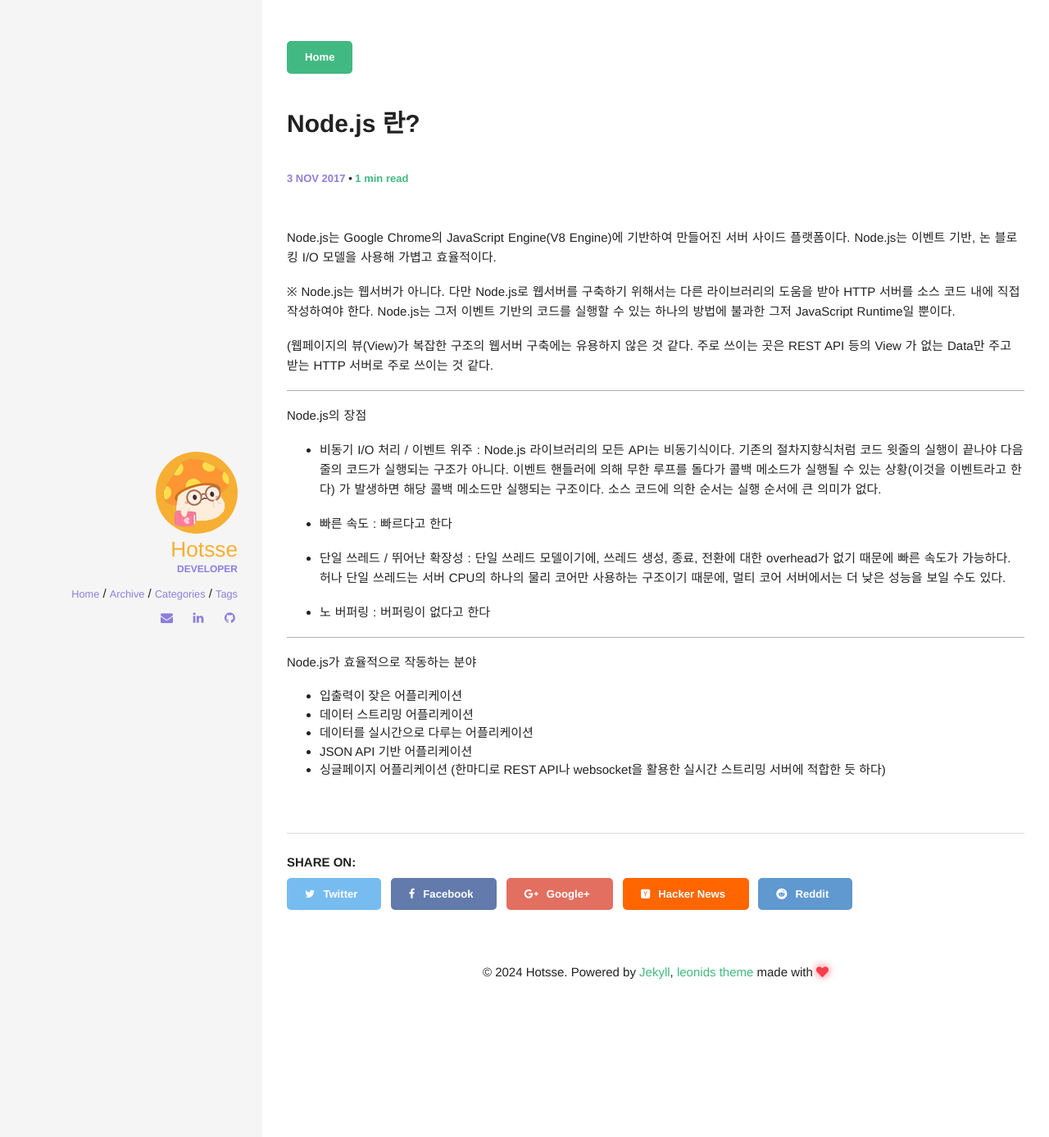
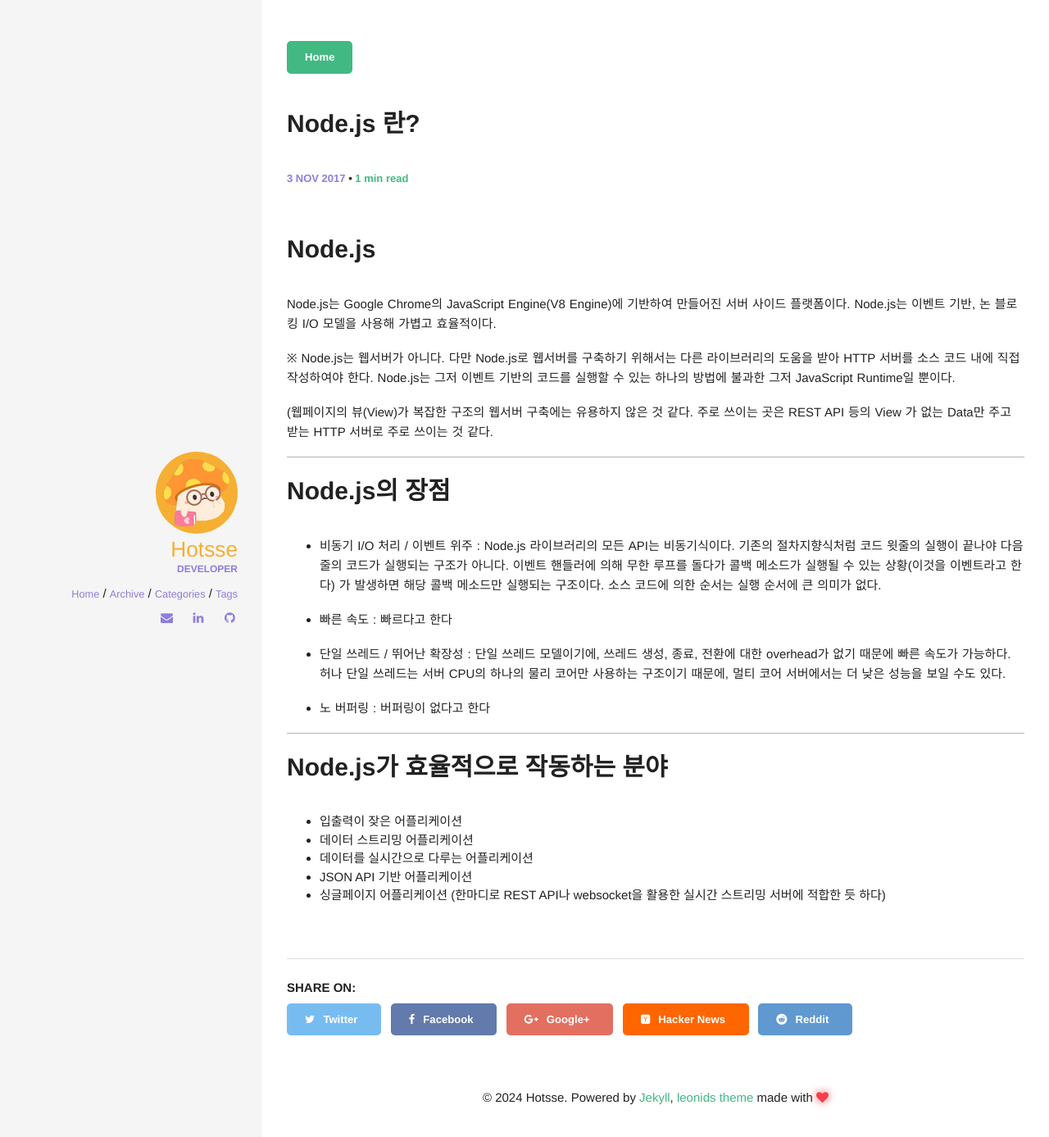
Before and after one commit to Hotsse/hotsse.github.io, a Jekyll site: the page built from _posts/2017-11-03-Node.js 란.md, in a window 1280 px wide. Shown: the top 1387 px of the page at 82% size. Built offline with Jekyll 4.4.1, drawn with Linux system fonts in a browser that asks for light colours; comment, search, counter and statistics services are not loaded.

Commit message:
Update 2017-11-03-Node.js 란.md

```diff
--- a/_posts/2017-11-03-Node.js 란.md
+++ b/_posts/2017-11-03-Node.js 란.md
@@ -4,6 +4,8 @@ title: Node.js 란?
 categories: [Node.js]
 comments: true
 ---
+
+# Node.js
 
 Node.js는 Google Chrome의 JavaScript Engine(V8 Engine)에 기반하여 만들어진 서버 사이드 플랫폼이다.
 Node.js는 이벤트 기반, 논 블로킹 I/O 모델을 사용해 가볍고 효율적이다.
@@ -15,7 +17,7 @@ Node.js는 이벤트 기반, 논 블로킹 I/O 모델을 사용해 가볍고 효
 ---------------
 
 
-Node.js의 장점
+# Node.js의 장점
 
 - 비동기 I/O 처리 / 이벤트 위주 : Node.js 라이브러리의 모든 API는 비동기식이다. 기존의 절차지향식처럼 코드 윗줄의 실행이 끝나야 다음 줄의 코드가 실행되는 구조가 아니다. 이벤트 핸들러에 의해 무한 루프를 돌다가 콜백 메소드가 실행될 수 있는 상황(이것을 이벤트라고 한다) 가 발생하면 해당 콜백 메소드만 실행되는 구조이다. 소스 코드에 의한 순서는 실행 순서에 큰 의미가 없다.
 
@@ -27,7 +29,7 @@ Node.js의 장점
 
 ---------------
 
-Node.js가 효율적으로 작동하는 분야
+# Node.js가 효율적으로 작동하는 분야
 
 - 입출력이 잦은 어플리케이션
 - 데이터 스트리밍 어플리케이션
```
